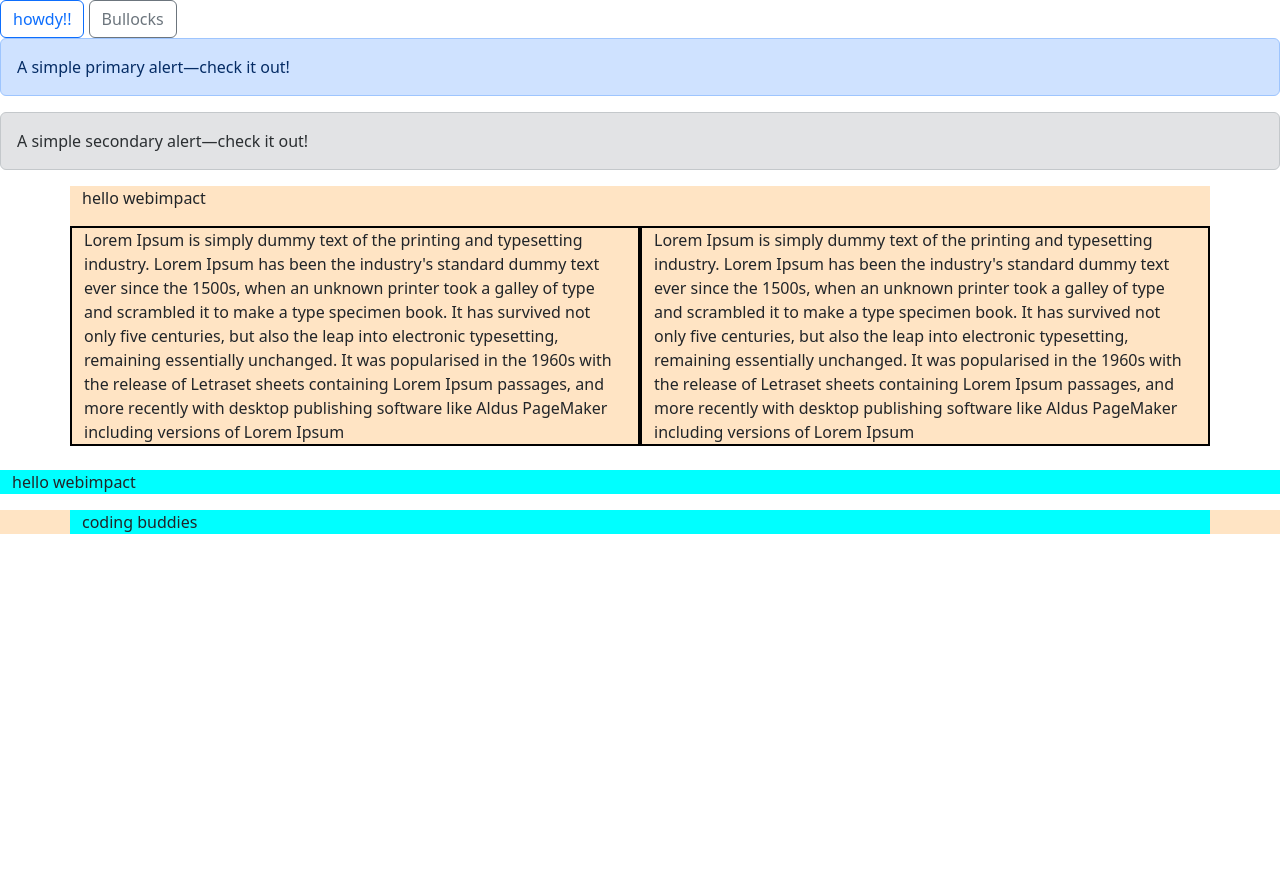
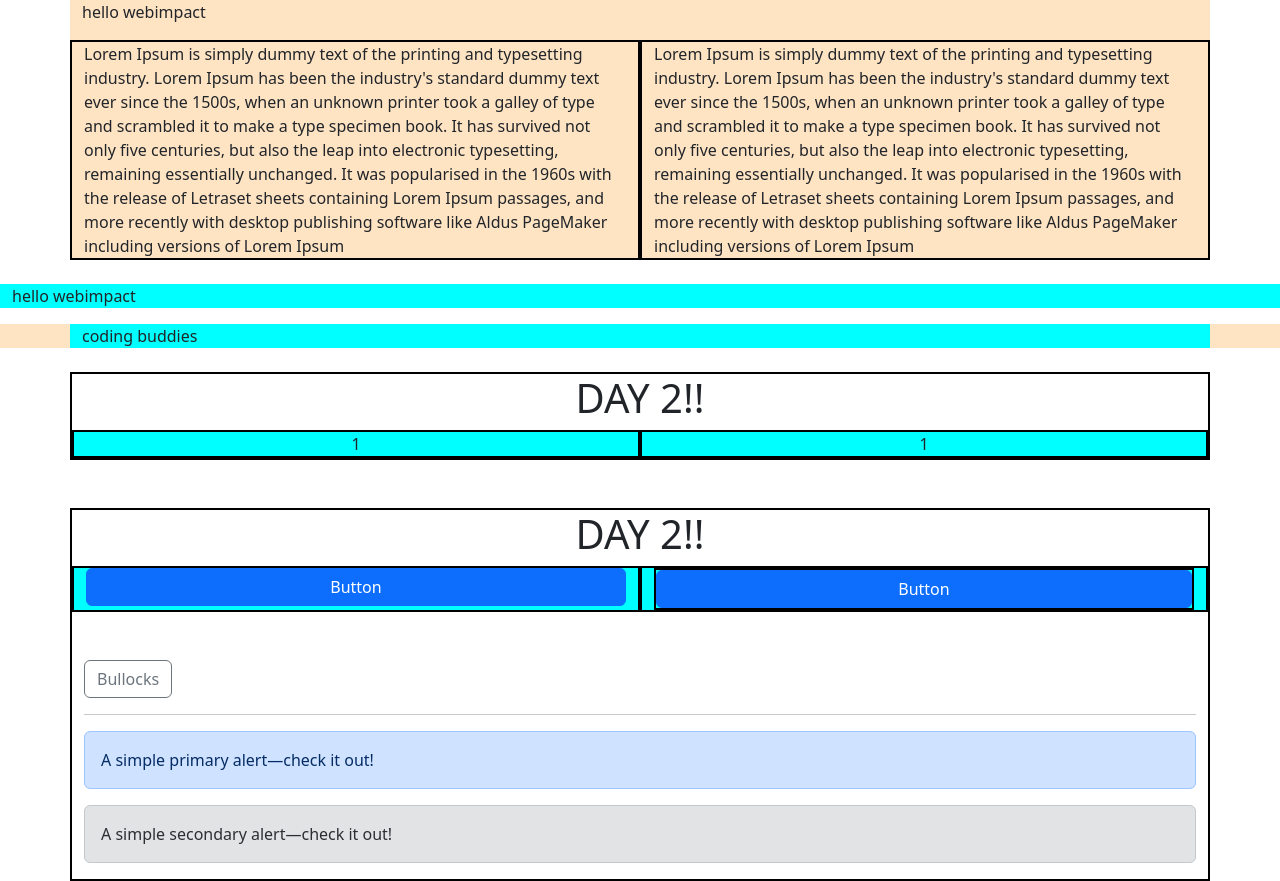
Before and after one commit to chitresh178779/Bootstrap, a plain HTML site: page index.html in a window 1280 px wide. Before the commit the page ends 800 px from the top, so only its background shows below. Drawn offline with nearby package versions, Linux system fonts and the light colour scheme.

Commit message:
boostrap day 2

```diff
--- a/index.html
+++ b/index.html
@@ -9,14 +9,6 @@
   <title>bootstrap demo</title>
 </head>
 <body>
-  <button type="button" class="btn btn-outline-primary">howdy!!</button>
-  <button type="button" class="btn btn-outline-secondary">Bullocks</button>
-  <div class="alert alert-primary" role="alert">
-    A simple primary alert—check it out!
-  </div>
-  <div class="alert alert-secondary" role="alert">
-    A simple secondary alert—check it out!
-  </div>
   <div class="container c1">
     <p>hello webimpact</p>
     <div class="row"><!--remember that one row has only 12 columns of 1 size-->
@@ -31,6 +23,42 @@
     <div class="container c2">
       coding buddies
     </div>
+  </div><br>
+
+  <!-- DAY 2-->
+  <div class="container bdr">
+    <div class="text-center">
+      <h1>DAY 2!!</h1>
+      <div class="row c2">
+      <div class="col-xl 6 bdr">1</div><!-- for >=1200px  -->
+      <div class="col-xl 6 bdr">1</div>
+      </div>
+    </div>
+  </div>
+
+  <br><br>
+
+  <div class="container bdr">
+    <div class="text-center">
+      <h1>DAY 2!!</h1>
+      <div class="row c2">
+      <div class="col-lg 6 bdr"><div class="d-grid gap-2">
+        <button class="btn btn-primary" type="button">Button</button>
+      </div>
+    </div><!-- for >=992px  -->
+      <div class="col-lg 6 bdr"><div class="col-lg 6 bdr"><div class="d-grid gap-2">
+        <button class="btn btn-primary" type="button">Button</button>
+      </div>
+    </div>
+      </div>
+    </div>
+  </div><br><br>
+  <button type="button" class="btn btn-outline-secondary">Bullocks</button><hr>
+  <div class="alert alert-primary" role="alert">
+    A simple primary alert—check it out!
+  </div>
+  <div class="alert alert-secondary" role="alert">
+    A simple secondary alert—check it out!
   </div>
 </body>
 </html>
```
